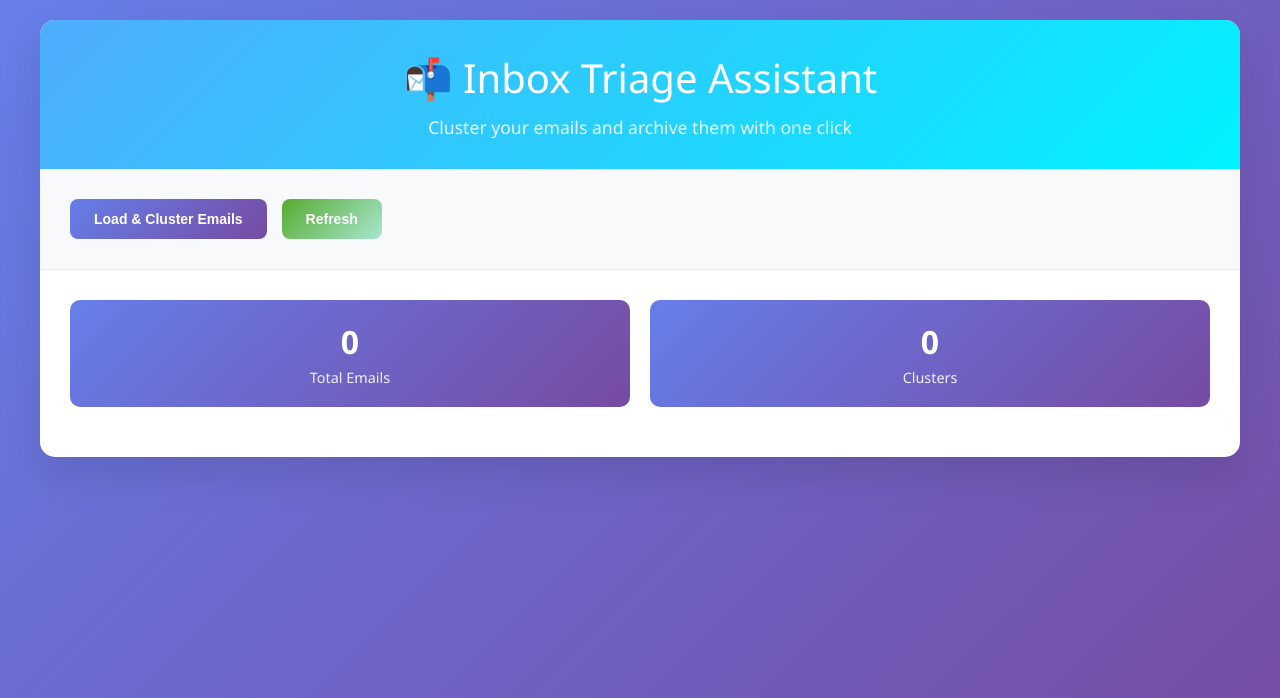
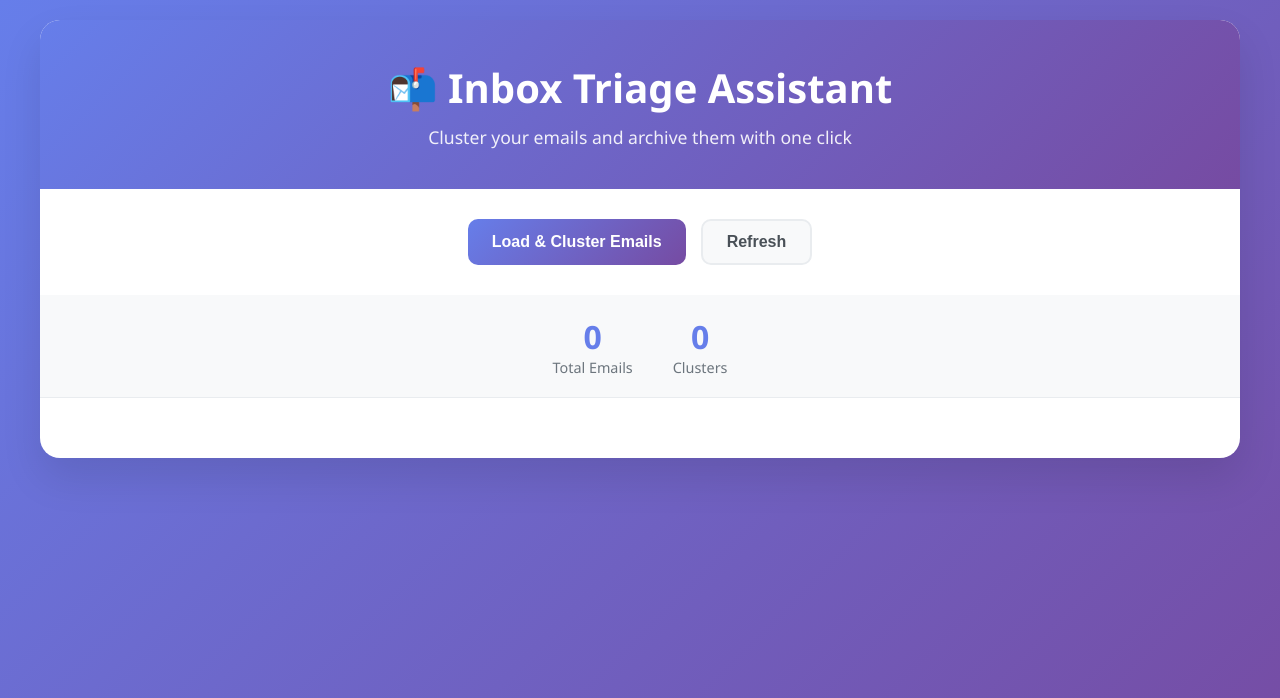
Before and after one commit to Adam-Tout/inbox-triage-assistant, a Flask app: page / in a window 1280 px wide. Shown: the top 698 px of the page. Run offline with Flask 3, Linux system fonts and the light colour scheme.

Commit message:
Improved error handling and UI - better error messages and debugging

```diff
--- a/templates/index.html
+++ b/templates/index.html
@@ -3,7 +3,7 @@
 <head>
     <meta charset="UTF-8">
     <meta name="viewport" content="width=device-width, initial-scale=1.0">
-    <title>Inbox Triage Assistant</title>
+    <title>📬 Inbox Triage Assistant</title>
     <style>
         * {
             margin: 0;
@@ -22,46 +22,43 @@
             max-width: 1200px;
             margin: 0 auto;
             background: white;
-            border-radius: 15px;
+            border-radius: 20px;
             box-shadow: 0 20px 40px rgba(0,0,0,0.1);
             overflow: hidden;
         }
 
         .header {
-            background: linear-gradient(135deg, #4facfe 0%, #00f2fe 100%);
+            background: linear-gradient(135deg, #667eea 0%, #764ba2 100%);
             color: white;
-            padding: 30px;
+            padding: 40px;
             text-align: center;
         }
 
         .header h1 {
-            font-size: 2.5em;
+            font-size: 2.5rem;
             margin-bottom: 10px;
-            font-weight: 300;
         }
 
         .header p {
-            font-size: 1.1em;
+            font-size: 1.1rem;
             opacity: 0.9;
         }
 
         .controls {
             padding: 30px;
-            background: #f8f9fa;
-            border-bottom: 1px solid #e9ecef;
             display: flex;
             gap: 15px;
-            align-items: center;
+            justify-content: center;
             flex-wrap: wrap;
         }
 
         .btn {
             padding: 12px 24px;
             border: none;
-            border-radius: 8px;
+            border-radius: 10px;
+            font-size: 1rem;
+            font-weight: 600;
             cursor: pointer;
-            font-size: 14px;
-            font-weight: 600;
             transition: all 0.3s ease;
             text-decoration: none;
             display: inline-block;
@@ -77,144 +74,138 @@
             box-shadow: 0 10px 20px rgba(102, 126, 234, 0.3);
         }
 
-        .btn-success {
-            background: linear-gradient(135deg, #56ab2f 0%, #a8e6cf 100%);
-            color: white;
+        .btn-secondary {
+            background: #f8f9fa;
+            color: #495057;
+            border: 2px solid #e9ecef;
         }
 
-        .btn-success:hover {
+        .btn-secondary:hover {
+            background: #e9ecef;
             transform: translateY(-2px);
-            box-shadow: 0 10px 20px rgba(86, 171, 47, 0.3);
         }
 
         .btn-danger {
-            background: linear-gradient(135deg, #ff416c 0%, #ff4b2b 100%);
+            background: #dc3545;
             color: white;
         }
 
         .btn-danger:hover {
+            background: #c82333;
             transform: translateY(-2px);
-            box-shadow: 0 10px 20px rgba(255, 65, 108, 0.3);
         }
 
-        .btn:disabled {
-            opacity: 0.6;
-            cursor: not-allowed;
-            transform: none !important;
+        .stats {
+            display: flex;
+            justify-content: center;
+            gap: 40px;
+            padding: 20px;
+            background: #f8f9fa;
+            border-bottom: 1px solid #e9ecef;
         }
 
-        .status {
-            padding: 15px;
-            margin: 20px;
-            border-radius: 8px;
+        .stat {
+            text-align: center;
+        }
+
+        .stat-number {
+            font-size: 2rem;
+            font-weight: bold;
+            color: #667eea;
+        }
+
+        .stat-label {
+            color: #6c757d;
+            font-size: 0.9rem;
+        }
+
+        .clusters {
+            padding: 30px;
+        }
+
+        .cluster {
+            background: white;
+            border: 2px solid #e9ecef;
+            border-radius: 15px;
+            margin-bottom: 20px;
+            overflow: hidden;
+            transition: all 0.3s ease;
+        }
+
+        .cluster:hover {
+            border-color: #667eea;
+            box-shadow: 0 10px 30px rgba(102, 126, 234, 0.1);
+        }
+
+        .cluster-header {
+            background: #f8f9fa;
+            padding: 20px;
+            display: flex;
+            justify-content: space-between;
+            align-items: center;
+            border-bottom: 1px solid #e9ecef;
+        }
+
+        .cluster-title {
+            font-size: 1.2rem;
+            font-weight: 600;
+            color: #495057;
+        }
+
+        .cluster-count {
+            background: #667eea;
+            color: white;
+            padding: 5px 12px;
+            border-radius: 20px;
+            font-size: 0.9rem;
             font-weight: 600;
         }
 
-        .status.loading {
-            background: #fff3cd;
-            color: #856404;
-            border: 1px solid #ffeaa7;
+        .cluster-emails {
+            padding: 20px;
         }
 
-        .status.success {
-            background: #d4edda;
-            color: #155724;
-            border: 1px solid #c3e6cb;
+        .email {
+            padding: 15px;
+            border-bottom: 1px solid #f1f3f4;
+            transition: background-color 0.2s ease;
         }
 
-        .status.error {
-            background: #f8d7da;
-            color: #721c24;
-            border: 1px solid #f5c6cb;
+        .email:last-child {
+            border-bottom: none;
         }
 
-        .clusters-container {
-            padding: 30px;
-        }
-
-        .clusters-grid {
-            display: grid;
-            grid-template-columns: repeat(auto-fit, minmax(350px, 1fr));
-            gap: 25px;
-            margin-top: 20px;
-        }
-
-        .cluster-card {
-            background: white;
-            border: 1px solid #e9ecef;
-            border-radius: 12px;
-            padding: 25px;
-            box-shadow: 0 5px 15px rgba(0,0,0,0.08);
-            transition: all 0.3s ease;
-        }
-
-        .cluster-card:hover {
-            transform: translateY(-5px);
-            box-shadow: 0 15px 30px rgba(0,0,0,0.15);
-        }
-
-        .cluster-header {
-            display: flex;
-            justify-content: space-between;
-            align-items: center;
-            margin-bottom: 20px;
-            padding-bottom: 15px;
-            border-bottom: 2px solid #f8f9fa;
-        }
-
-        .cluster-name {
-            font-size: 1.3em;
-            font-weight: 600;
-            color: #2c3e50;
-        }
-
-        .cluster-count {
-            background: linear-gradient(135deg, #667eea 0%, #764ba2 100%);
-            color: white;
-            padding: 5px 12px;
-            border-radius: 20px;
-            font-size: 0.9em;
-            font-weight: 600;
-        }
-
-        .emails-list {
-            margin-bottom: 20px;
-        }
-
-        .email-item {
-            padding: 12px 0;
-            border-bottom: 1px solid #f8f9fa;
-        }
-
-        .email-item:last-child {
-            border-bottom: none;
+        .email:hover {
+            background: #f8f9fa;
         }
 
         .email-subject {
             font-weight: 600;
-            color: #2c3e50;
+            color: #202124;
             margin-bottom: 5px;
         }
 
         .email-meta {
-            font-size: 0.9em;
+            display: flex;
+            justify-content: space-between;
+            font-size: 0.9rem;
+            color: #5f6368;
+        }
+
+        .loading {
+            text-align: center;
+            padding: 40px;
             color: #6c757d;
         }
 
-        .archive-btn {
-            width: 100%;
-            margin-top: 15px;
-        }
-
-        .loading-spinner {
-            display: inline-block;
-            width: 20px;
-            height: 20px;
-            border: 3px solid #f3f3f3;
-            border-top: 3px solid #667eea;
+        .spinner {
+            border: 4px solid #f3f3f3;
+            border-top: 4px solid #667eea;
             border-radius: 50%;
+            width: 40px;
+            height: 40px;
             animation: spin 1s linear infinite;
-            margin-right: 10px;
+            margin: 0 auto 20px;
         }
 
         @keyframes spin {
@@ -222,36 +213,26 @@
             100% { transform: rotate(360deg); }
         }
 
+        .error {
+            background: #f8d7da;
+            color: #721c24;
+            padding: 15px;
+            border-radius: 10px;
+            margin: 20px;
+            border: 1px solid #f5c6cb;
+        }
+
+        .success {
+            background: #d4edda;
+            color: #155724;
+            padding: 15px;
+            border-radius: 10px;
+            margin: 20px;
+            border: 1px solid #c3e6cb;
+        }
+
         .hidden {
             display: none;
-        }
-
-        .stats {
-            display: flex;
-            gap: 20px;
-            margin-bottom: 20px;
-            flex-wrap: wrap;
-        }
-
-        .stat-card {
-            background: linear-gradient(135deg, #667eea 0%, #764ba2 100%);
-            color: white;
-            padding: 20px;
-            border-radius: 10px;
-            text-align: center;
-            flex: 1;
-            min-width: 150px;
-        }
-
-        .stat-number {
-            font-size: 2em;
-            font-weight: bold;
-            margin-bottom: 5px;
-        }
-
-        .stat-label {
-            font-size: 0.9em;
-            opacity: 0.9;
         }
     </style>
 </head>
@@ -263,179 +244,185 @@
         </div>
 
         <div class="controls">
-            <button class="btn btn-primary" onclick="loadEmails()" id="loadBtn">
-                <span class="loading-spinner hidden" id="loadSpinner"></span>
-                Load & Cluster Emails
-            </button>
-            <button class="btn btn-success" onclick="refreshData()" id="refreshBtn">
-                <span class="loading-spinner hidden" id="refreshSpinner"></span>
-                Refresh
-            </button>
+            <button class="btn btn-primary" onclick="loadEmails()">Load & Cluster Emails</button>
+            <button class="btn btn-secondary" onclick="refreshData()">Refresh</button>
         </div>
 
-        <div id="status" class="status hidden"></div>
-
-        <div class="clusters-container">
-            <div id="stats" class="stats hidden">
-                <div class="stat-card">
+        <div class="stats">
+            <div class="stat">
                 <div class="stat-number" id="totalEmails">0</div>
                 <div class="stat-label">Total Emails</div>
             </div>
-                <div class="stat-card">
+            <div class="stat">
                 <div class="stat-number" id="totalClusters">0</div>
                 <div class="stat-label">Clusters</div>
             </div>
         </div>
 
-            <div id="clustersGrid" class="clusters-grid"></div>
+        <div id="loading" class="loading hidden">
+            <div class="spinner"></div>
+            <p>Loading and clustering your emails...</p>
         </div>
+
+        <div id="error" class="error hidden"></div>
+        <div id="success" class="success hidden"></div>
+
+        <div id="clusters" class="clusters"></div>
     </div>
 
     <script>
-        function showStatus(message, type = 'loading') {
-            const status = document.getElementById('status');
-            status.textContent = message;
-            status.className = `status ${type}`;
-            status.classList.remove('hidden');
+        function showStatus(message, type = 'success') {
+            const errorDiv = document.getElementById('error');
+            const successDiv = document.getElementById('success');
+
+            errorDiv.classList.add('hidden');
+            successDiv.classList.add('hidden');
+
+            if (type === 'error') {
+                errorDiv.textContent = message;
+                errorDiv.classList.remove('hidden');
+            } else {
+                successDiv.textContent = message;
+                successDiv.classList.remove('hidden');
+            }
         }
 
         function hideStatus() {
-            document.getElementById('status').classList.add('hidden');
+            document.getElementById('error').classList.add('hidden');
+            document.getElementById('success').classList.add('hidden');
         }
 
-        function showLoading(buttonId, spinnerId) {
-            document.getElementById(buttonId).disabled = true;
-            document.getElementById(spinnerId).classList.remove('hidden');
+        function showLoading() {
+            document.getElementById('loading').classList.remove('hidden');
+            hideStatus();
         }
 
-        function hideLoading(buttonId, spinnerId) {
-            document.getElementById(buttonId).disabled = false;
-            document.getElementById(spinnerId).classList.add('hidden');
+        function hideLoading() {
+            document.getElementById('loading').classList.add('hidden');
         }
 
         async function loadEmails() {
-            showLoading('loadBtn', 'loadSpinner');
-            showStatus('Loading and clustering your emails...', 'loading');
+            showLoading();
 
             try {
                 const response = await fetch('/load_emails');
                 const data = await response.json();
 
-                if (data.success) {
-                    showStatus(`Successfully loaded ${data.total_emails} emails into ${data.clusters.length} clusters!`, 'success');
+                if (response.ok && data.success) {
                     displayClusters(data);
-                    setTimeout(hideStatus, 3000);
+                    updateStats(data.total_emails, data.clusters.length);
+                    showStatus(`Successfully loaded ${data.total_emails} emails into ${data.clusters.length} clusters!`);
                 } else {
-                    showStatus(`Error: ${data.error}`, 'error');
+                    throw new Error(data.error || 'Failed to load emails');
                 }
             } catch (error) {
+                console.error('Error loading emails:', error);
                 showStatus(`Error: ${error.message}`, 'error');
             } finally {
-                hideLoading('loadBtn', 'loadSpinner');
+                hideLoading();
             }
         }
 
         async function refreshData() {
-            showLoading('refreshBtn', 'refreshSpinner');
-            showStatus('Refreshing data...', 'loading');
+            showLoading();
 
             try {
                 const response = await fetch('/refresh');
                 const data = await response.json();
 
-                if (data.success) {
-                    showStatus('Data refreshed successfully!', 'success');
-                    document.getElementById('clustersGrid').innerHTML = '';
-                    document.getElementById('stats').classList.add('hidden');
-                    setTimeout(hideStatus, 2000);
+                if (response.ok && data.success) {
+                    document.getElementById('clusters').innerHTML = '';
+                    updateStats(0, 0);
+                    showStatus(data.message);
                 } else {
-                    showStatus(`Error: ${data.error}`, 'error');
+                    throw new Error(data.error || 'Failed to refresh');
                 }
             } catch (error) {
+                console.error('Error refreshing:', error);
                 showStatus(`Error: ${error.message}`, 'error');
             } finally {
-                hideLoading('refreshBtn', 'refreshSpinner');
+                hideLoading();
             }
         }
 
-        async function archiveCluster(clusterId, clusterName) {
-            if (!confirm(`Are you sure you want to archive the cluster "${clusterName}"? This will move all emails to the archive.`)) {
+        async function archiveCluster(clusterId) {
+            if (!confirm('Are you sure you want to archive this entire cluster?')) {
                 return;
             }
 
-            const button = document.querySelector(`[onclick="archiveCluster(${clusterId}, '${clusterName}')"]`);
-            const originalText = button.textContent;
-            button.textContent = 'Archiving...';
-            button.disabled = true;
+            showLoading();
 
             try {
                 const response = await fetch(`/archive_cluster/${clusterId}`);
                 const data = await response.json();
 
-                if (data.success) {
-                    showStatus(`Successfully archived cluster "${clusterName}"!`, 'success');
-                    // Remove the cluster card from the UI
-                    const clusterCard = button.closest('.cluster-card');
-                    clusterCard.style.opacity = '0.5';
-                    clusterCard.style.transform = 'scale(0.95)';
-                    setTimeout(() => clusterCard.remove(), 500);
-
+                if (response.ok && data.success) {
+                    showStatus(data.message);
+                    // Remove the cluster from the UI
+                    const clusterElement = document.querySelector(`[data-cluster-id="${clusterId}"]`);
+                    if (clusterElement) {
+                        clusterElement.remove();
+                    }
                     // Update stats
-                    updateStats();
+                    const currentClusters = document.querySelectorAll('.cluster').length;
+                    const currentEmails = parseInt(document.getElementById('totalEmails').textContent);
+                    const archivedEmails = parseInt(document.querySelector(`[data-cluster-id="${clusterId}"] .cluster-count`).textContent.match(/\d+/)[0]);
+                    updateStats(currentEmails - archivedEmails, currentClusters - 1);
                 } else {
-                    showStatus(`Error: ${data.error}`, 'error');
+                    throw new Error(data.error || 'Failed to archive cluster');
                 }
             } catch (error) {
+                console.error('Error archiving cluster:', error);
                 showStatus(`Error: ${error.message}`, 'error');
             } finally {
-                button.textContent = originalText;
-                button.disabled = false;
+                hideLoading();
             }
         }
 
         function displayClusters(data) {
-            const grid = document.getElementById('clustersGrid');
-            const stats = document.getElementById('stats');
+            const clustersDiv = document.getElementById('clusters');
+            clustersDiv.innerHTML = '';
 
-            // Update stats
-            document.getElementById('totalEmails').textContent = data.total_emails;
-            document.getElementById('totalClusters').textContent = data.clusters.length;
-            stats.classList.remove('hidden');
+            if (!data.clusters || data.clusters.length === 0) {
+                clustersDiv.innerHTML = '<div class="loading"><p>No clusters found</p></div>';
+                return;
+            }
 
-            // Clear existing clusters
-            grid.innerHTML = '';
+            data.clusters.forEach(cluster => {
+                const clusterDiv = document.createElement('div');
+                clusterDiv.className = 'cluster';
+                clusterDiv.setAttribute('data-cluster-id', cluster.id);
 
-            // Display clusters
-            data.clusters.forEach(cluster => {
-                const clusterCard = document.createElement('div');
-                clusterCard.className = 'cluster-card';
-
-                clusterCard.innerHTML = `
+                clusterDiv.innerHTML = `
                     <div class="cluster-header">
-                        <div class="cluster-name">${cluster.name}</div>
+                        <div class="cluster-title">${cluster.name}</div>
                         <div class="cluster-count">${cluster.email_count} emails</div>
                     </div>
-                    <div class="emails-list">
+                    <div class="cluster-emails">
                         ${cluster.emails.map(email => `
-                            <div class="email-item">
+                            <div class="email">
                                 <div class="email-subject">${email.subject}</div>
-                                <div class="email-meta">From: ${email.sender} • ${email.date}</div>
+                                <div class="email-meta">
+                                    <span>${email.sender}</span>
+                                    <span>${email.date}</span>
+                                </div>
                             </div>
                         `).join('')}
-                        ${cluster.email_count > 5 ? `<div class="email-item"><em>... and ${cluster.email_count - 5} more emails</em></div>` : ''}
                     </div>
-                    <button class="btn btn-danger archive-btn" onclick="archiveCluster(${cluster.id}, '${cluster.name}')">
-                        🗄️ Archive All (${cluster.email_count} emails)
+                    <div style="padding: 20px; text-align: center;">
+                        <button class="btn btn-danger" onclick="archiveCluster(${cluster.id})">
+                            Archive Cluster
                         </button>
+                    </div>
                 `;
 
-                grid.appendChild(clusterCard);
+                clustersDiv.appendChild(clusterDiv);
             });
         }
 
-        function updateStats() {
-            const clusterCards = document.querySelectorAll('.cluster-card');
-            document.getElementById('totalClusters').textContent = clusterCards.length;
+        function updateStats(totalEmails, totalClusters) {
+            document.getElementById('totalEmails').textContent = totalEmails;
+            document.getElementById('totalClusters').textContent = totalClusters;
         }
     </script>
 </body>
```
Lines whose indentation alone changed are shown as unchanged.
